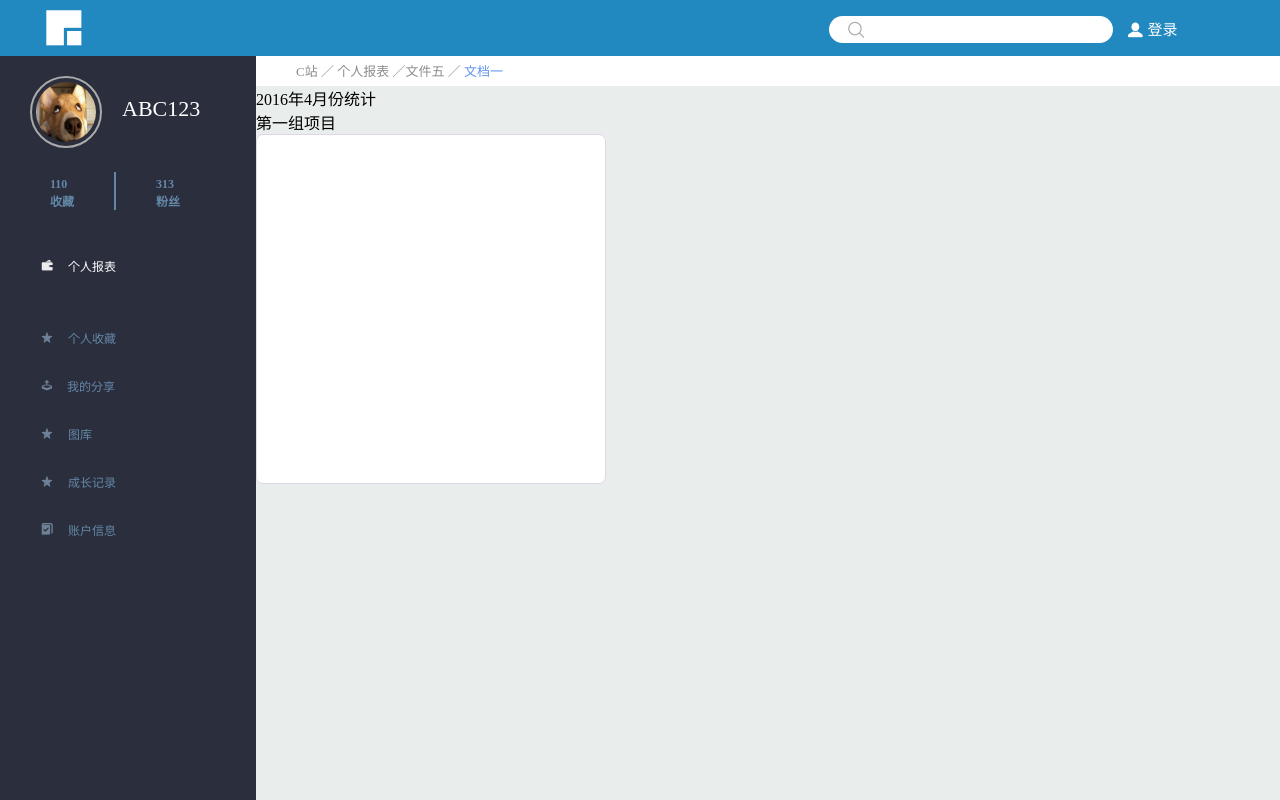
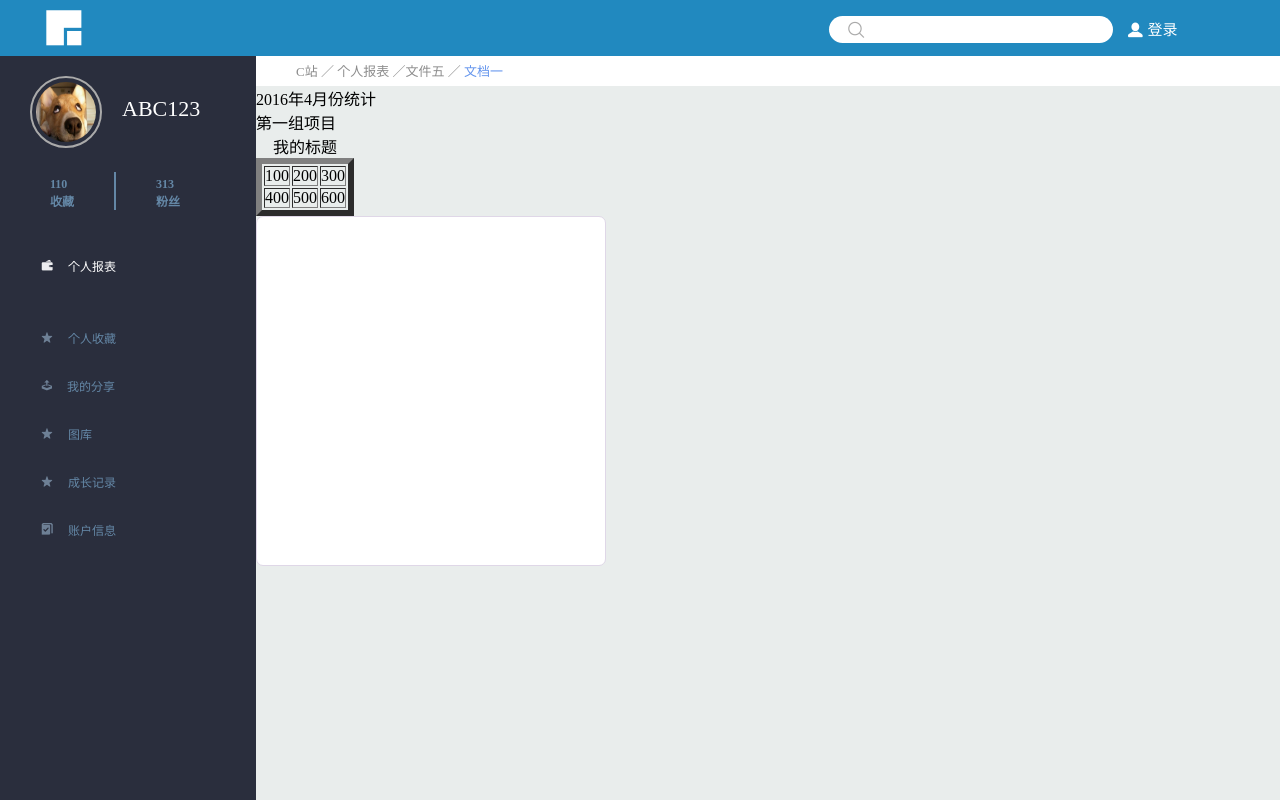
Before and after one commit to DieInGame/ife-task-1, a plain HTML site: page 09/Task9.html in a window 1280 px wide. Shown: the top 800 px of the page. Drawn offline with Linux system fonts and the light colour scheme.

Commit message:
＝－＝不小心删了分支

```diff
--- a/09/Task9.html
+++ b/09/Task9.html
@@ -68,7 +68,21 @@
             <div class="total">2016年4月份统计</div>
             <div class="project">第一组项目</div>
             <div class="other">
-                <div class="calendar"></div>
+                <div class="calendar">
+                    <table border="6">
+                    <caption>我的标题</caption>
+                    <tr>
+                    <td>100</td>
+                    <td>200</td>
+                    <td>300</td>
+                    </tr>
+                    <tr>
+                    <td>400</td>
+                    <td>500</td>
+                    <td>600</td>
+                    </tr>
+                    </table>
+                </div>
                 <div class="rank"></div>
             </div>
         </div>
```
